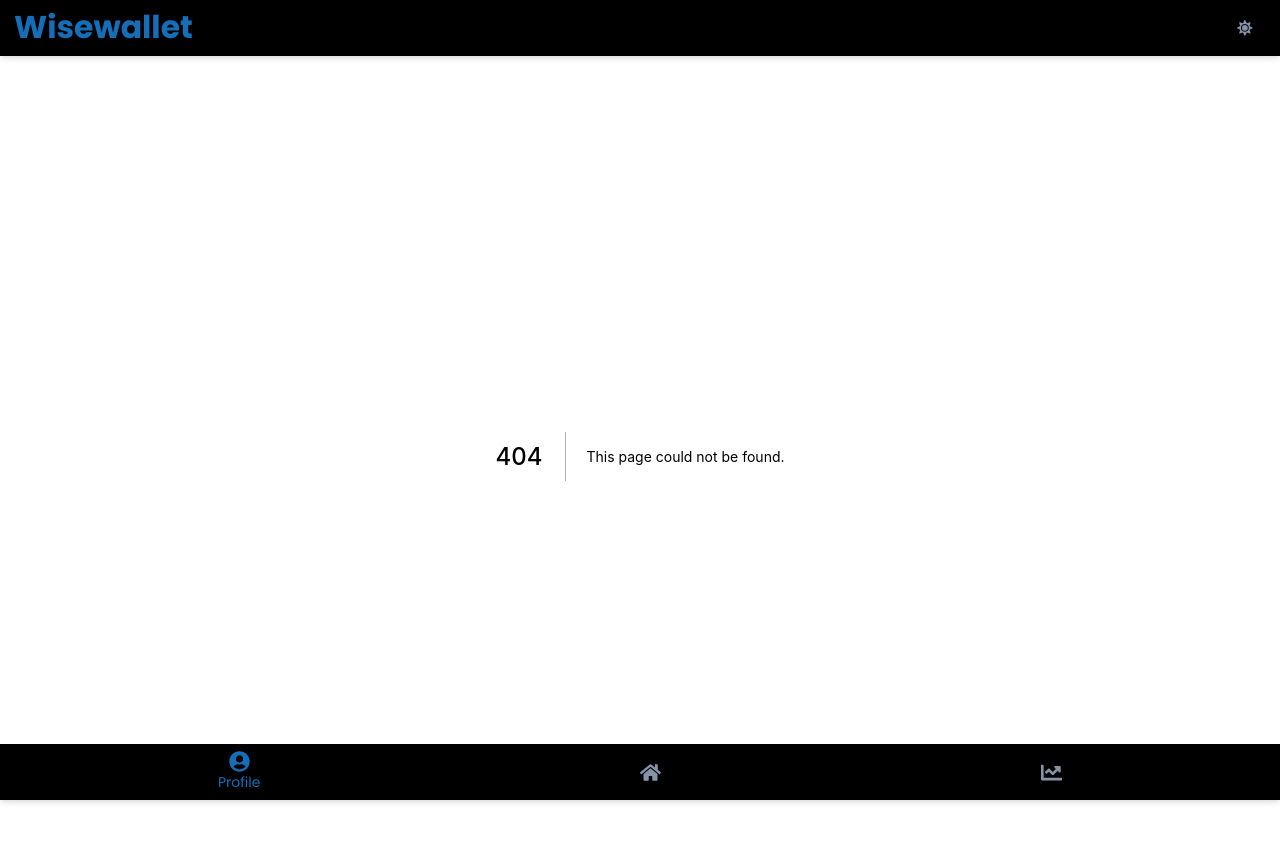
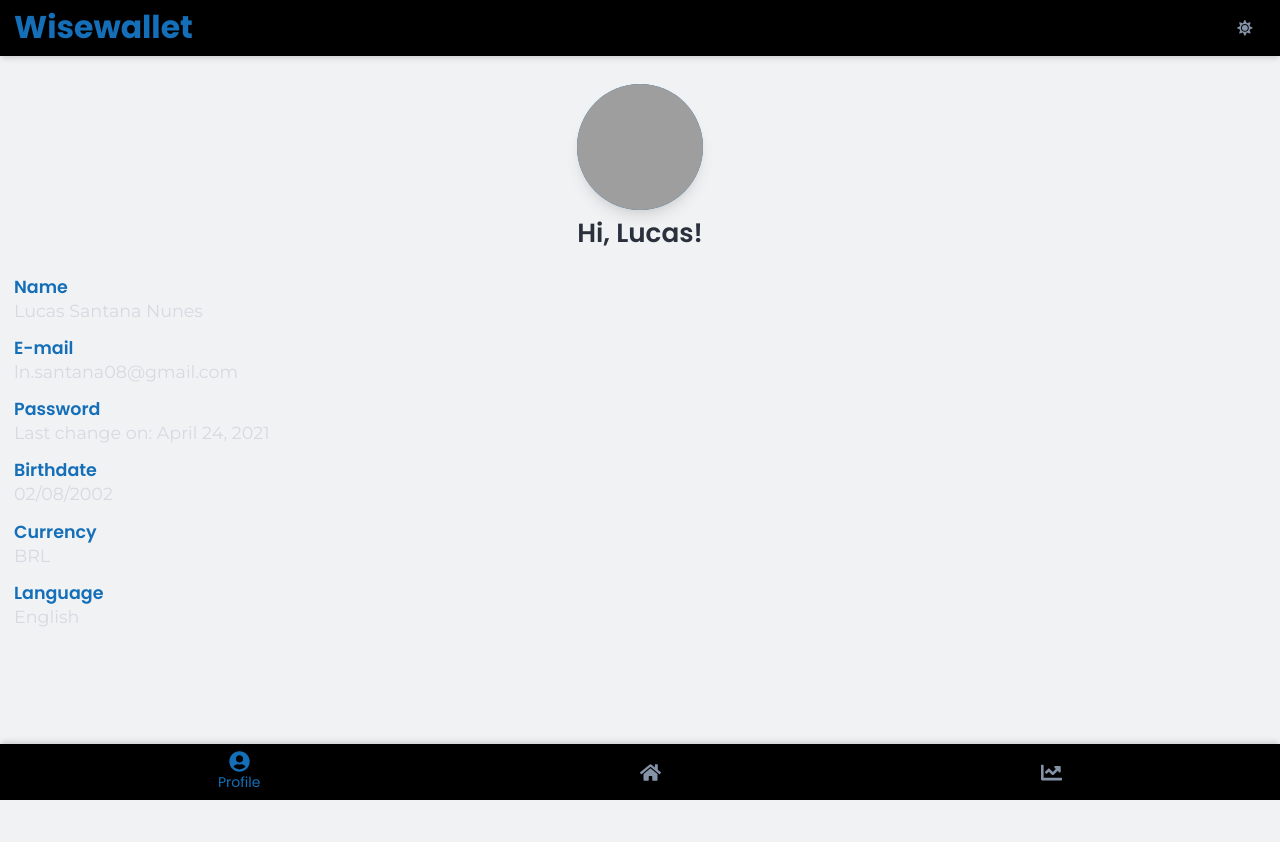
Before and after one commit to Quinhas/Wisewallet, a Next.js app: page /profile in a window 1280 px wide. Before the commit this address had no page. Shown: the top 842 px of the page. After the commit the page ends 800 px from the top, so only its background shows below. Built offline with nearby package versions, Linux system fonts and the light colour scheme; grey boxes are pictures that could not be loaded.

Commit message:
Page Profile and start to add data dynamically with json-server

```diff
--- /dev/null
+++ b/db.json
@@ -0,0 +1,65 @@
+{
+  "users": [
+    {
+      "id": 0,
+      "name": "Lucas Santana",
+      "email": "ln.santana08@gmail.com",
+      "birthdate": "2002-08-02",
+      "currency": "BRL",
+      "language": "en",
+      "photoURL": "",
+      "accounts": [
+        {
+          "type": "Cash",
+          "balance": 8.00
+        },
+        {
+          "type": "Bank",
+          "balance": 100,
+          "name": "PicPay"
+        },
+        {
+          "type": "Others",
+          "balance": 20.12
+        }
+      ],
+      "expenses": [
+        {
+          "date": "2021-05-01T12:07:35-03:00",
+          "title": "Nubank Invoice",
+          "account": "Nubank Debit",
+          "category": "Credit Card",
+          "value": 196.92
+        },
+        {
+          "date": "2021-04-28T12:18:20-03:00",
+          "title": "99app *99APP",
+          "account": "Nubank Credit",
+          "category": "Transport",
+          "value": 7.10
+        },
+        {
+          "date": "2021-04-24T12:34:20-03:00",
+          "title": "99app *99APP",
+          "account": "Nubank Credit",
+          "category": "Transport",
+          "value": 7.10
+        },
+        {
+          "date": "2021-04-24T14:02:20-03:00",
+          "title": "99app *99APP",
+          "account": "Nubank Credit",
+          "category": "Transport",
+          "value": 6.20
+        },
+        {
+          "date": "2021-04-24T21:49:20-03:00",
+          "title": "iFood",
+          "account": "Nubank Credit",
+          "category": "Food",
+          "value": 52.90
+        }
+      ]
+    }
+  ]
+}
--- a/package.json
+++ b/package.json
@@ -7,12 +7,15 @@
     "build": "next build",
     "start": "next start",
     "storybook": "start-storybook -p 6006",
-    "build-storybook": "build-storybook"
+    "build-storybook": "build-storybook",
+    "server": "json-server db.json -w -d 750 -p 3333"
   },
   "dependencies": {
     "@chakra-ui/react": "^1.6.0",
     "@emotion/react": "^11",
     "@emotion/styled": "^11",
+    "axios": "^0.21.1",
+    "date-fns": "^2.21.1",
     "framer-motion": "^4",
     "next": "10.2.0",
     "react": "17.0.2",
@@ -28,6 +31,7 @@
     "@storybook/react": "^6.2.9",
     "@types/react": "^17.0.4",
     "babel-loader": "^8.2.2",
+    "json-server": "^0.16.3",
     "typescript": "^4.2.4"
   }
 }
--- a/src/components/Tabs/index.tsx
+++ b/src/components/Tabs/index.tsx
@@ -37,7 +37,7 @@ export function Tabs() {
         px={"2rem"}
         h={"4rem"}
         backgroundColor={colorMode === "light" ? "white" : "black"}
-        shadow={"md"}
+        boxShadow={"0 -4px 6px -1px rgba(0, 0, 0, 0.1), 0 -2px 4px -1px rgba(0, 0, 0, 0.06)"}
         justify={"space-between"}
       >
         {tabs.map((tab) => {
--- /dev/null
+++ b/src/pages/profile/index.tsx
@@ -0,0 +1,65 @@
+import { Avatar } from "@chakra-ui/avatar";
+import { useColorMode } from "@chakra-ui/color-mode";
+import { Flex, Heading, Text } from "@chakra-ui/layout";
+
+type InfoProps = {
+  title: string;
+  value: string;
+};
+
+const Info = ({ title, value }: InfoProps) => {
+  const { colorMode } = useColorMode();
+  return (
+    <Flex direction={"column"} px={"1rem"}>
+      <Heading
+        color={"primary.600"}
+        fontWeight={"semibold"}
+        fontSize={"1.25rem"}
+      >
+        {title}
+      </Heading>
+      <Text
+        fontSize={"1.25rem"}
+        color={colorMode === "light" ? "gray.800" : "gray.100"}
+      >
+        {value}
+      </Text>
+    </Flex>
+  );
+};
+
+export default function Profile() {
+  return (
+    <Flex
+      py={"1rem"}
+      direction="column"
+      gridGap={"1rem"}
+      minHeight={"calc(100vh - 8rem)"}
+    >
+      <Flex
+        direction={"column"}
+        align={"center"}
+        justify={"center"}
+        gridGap={"0.5rem"}
+        py={"1rem"}
+      >
+        <Avatar
+          boxShadow={"lg"}
+          bg={"primary.600"}
+          w={"9rem"}
+          h={"9rem"}
+          src="https://bit.ly/broken-link"
+        />
+        <Heading fontSize={"1.875rem"} fontWeight={"semibold"}>
+          Hi, Lucas!
+        </Heading>
+      </Flex>
+      <Info title={"Name"} value={"Lucas Santana Nunes"} />
+      <Info title={"E-mail"} value={"ln.santana08@gmail.com"} />
+      <Info title={"Password"} value={"Last change on: April 24, 2021"} />
+      <Info title={"Birthdate"} value={"02/08/2002"} />
+      <Info title={"Currency"} value={"BRL"} />
+      <Info title={"Language"} value={"English"} />
+    </Flex>
+  );
+}
--- /dev/null
+++ b/src/services/api.ts
@@ -0,0 +1,5 @@
+import axios from 'axios';
+
+export const api = axios.create({
+  baseURL: process.env.apiURL || 'http://localhost:3333/'
+})
```
Also changed, not shown: src/components/AccountCard/index.tsx (+51 -7 lines), src/pages/index.tsx (+66 -48 lines), 1 other file (tests, documents, lock files or other folders).
